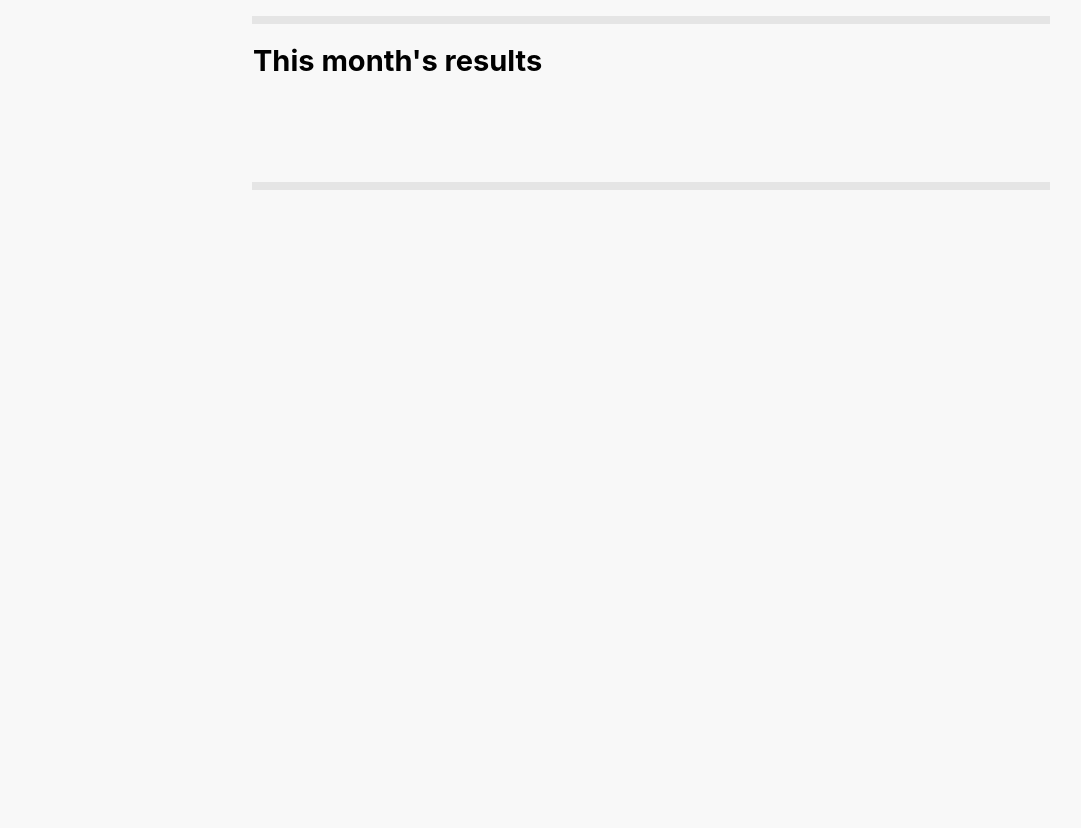
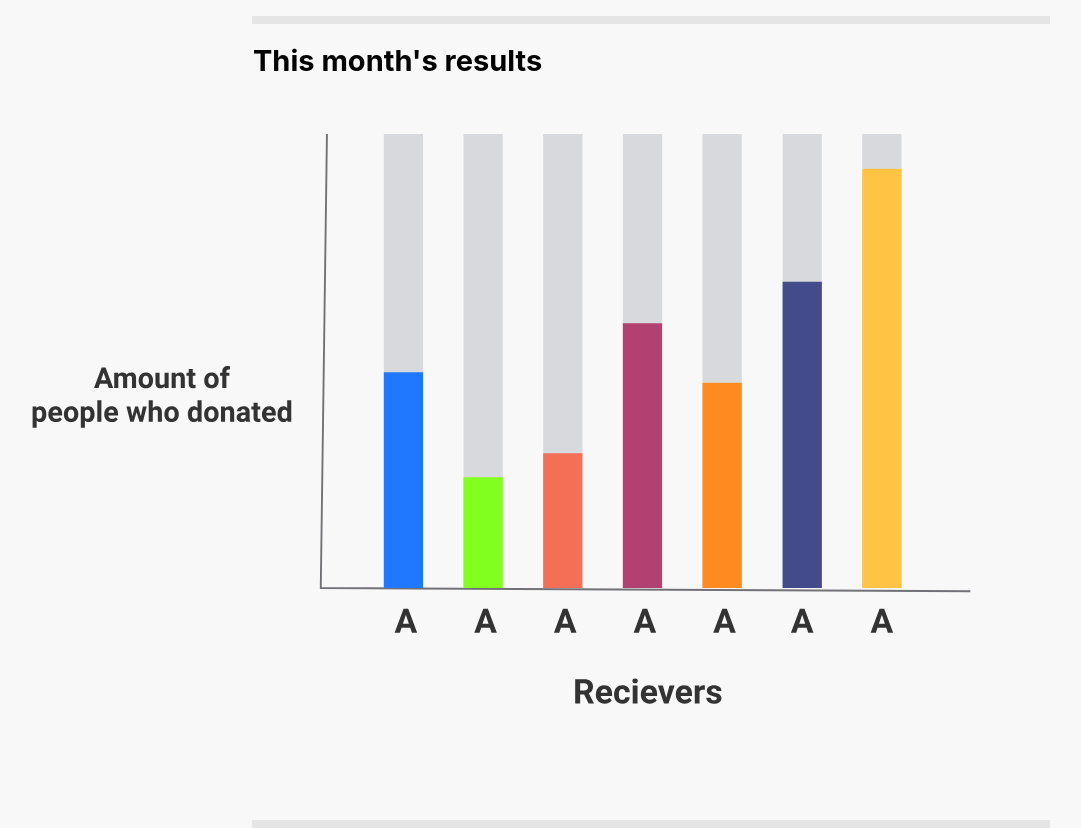
Before and after one commit to shashtag/D-NGO, a React (Create React App) app: page /Pay in a window 1280 px wide. Shown: the part 760-1588 px from the top of the page, without its empty margins (94-1175 px from the left). Before the commit the page ends 950 px from the top, so only its background shows below. Built offline with nearby package versions, Linux system fonts and the light colour scheme.

Commit message:
pay page

```diff
--- a/src/Pages/Pay/Pay.js
+++ b/src/Pages/Pay/Pay.js
@@ -1,4 +1,5 @@
 import React from 'react';
+import graph from './Assets/img/graph.svg'
 import './Pay.scss';
 
 const Pay = ()=> {
@@ -13,6 +14,7 @@ const Pay = ()=> {
             <input type="text" placeholder='Type here if chosen option is not given'/>
             <hr />
             <h1>This month's results</h1>
+            <img src={graph}/>
             <hr />
         </div>
     )
--- a/src/Pages/Pay/Pay.scss
+++ b/src/Pages/Pay/Pay.scss
@@ -38,4 +38,9 @@
         margin-left: 346px;
     }
 
+    img{
+        width: 940px;
+        margin-left: 125px;
+        margin-top: 35px;
+    }
 }
```
Also changed, not shown: src/Pages/Pay/Assets/img/graph.svg (added).
